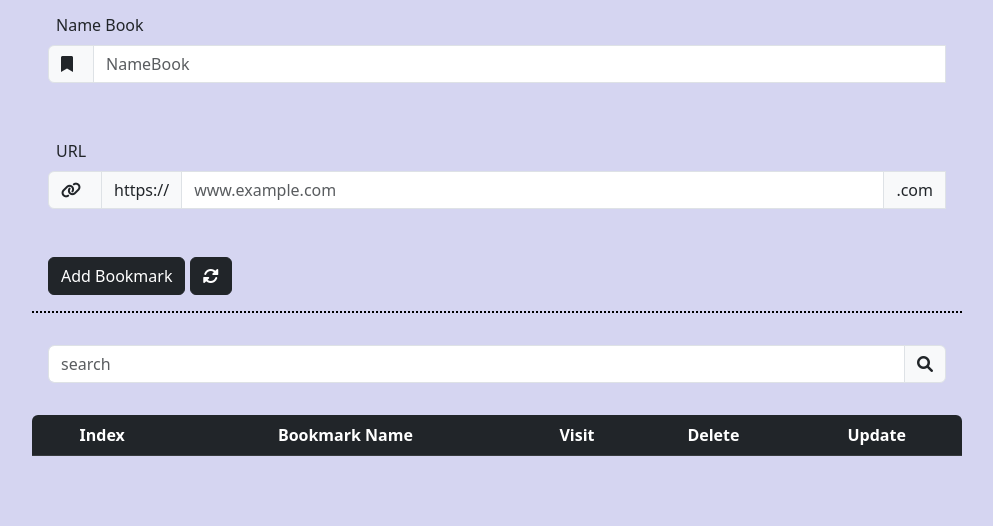
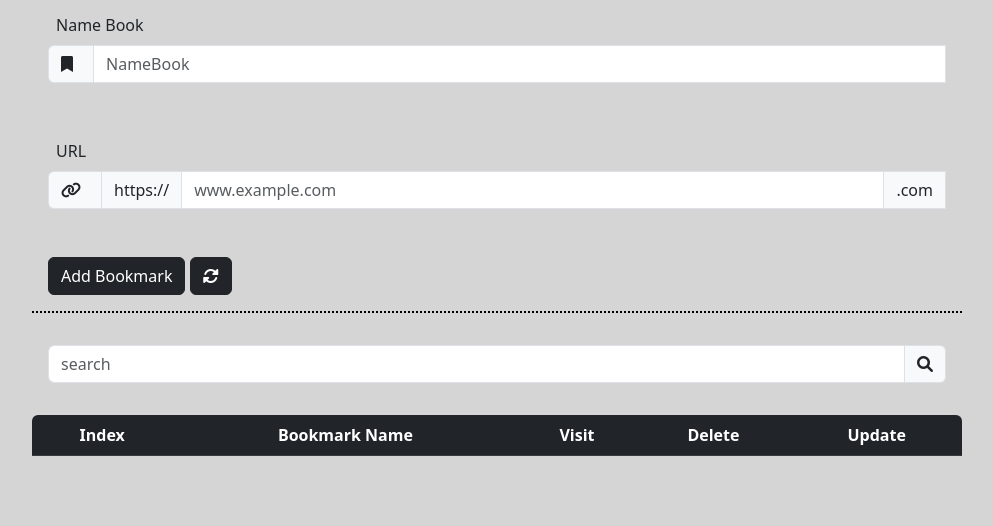
Before and after one commit to mohameed0nassar/bookmarker, a plain HTML site: page index.html in a window 1280 px wide. Shown: the part 274-800 px from the top of the page, without its empty margins (143-1136 px from the left). Drawn offline with Linux system fonts and the light colour scheme.

Commit message:
Update style.css

```diff
--- a/css/style.css
+++ b/css/style.css
@@ -3,7 +3,7 @@
     background-color: rgb(247, 126, 60) ;
 }
 .bg-main{
-    background-color: rgb(213, 213, 241);
+    background-color: rgb(213, 213, 213);
 }
 h1{
     padding: 1rem;
```
